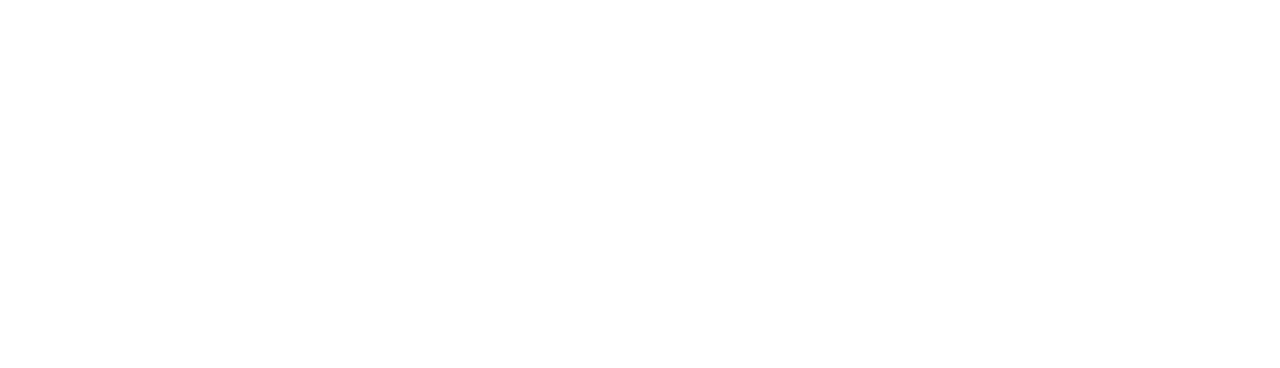
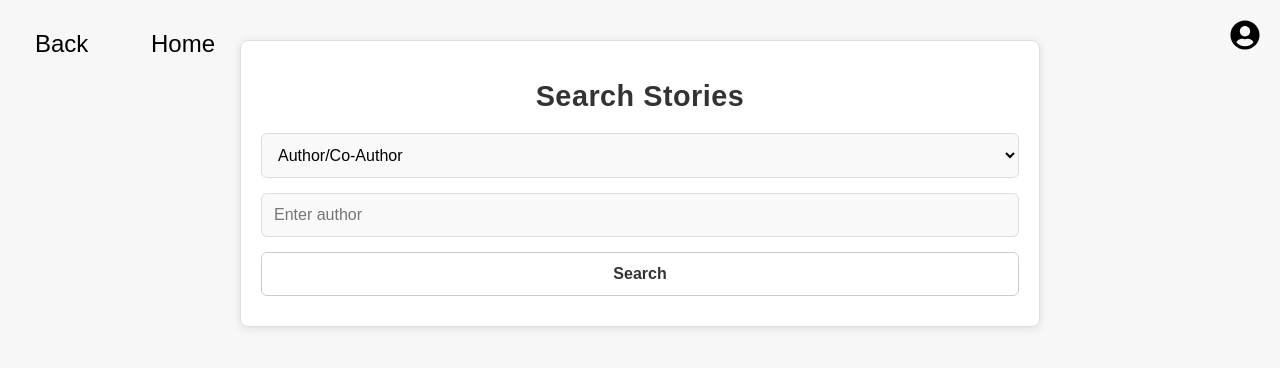
Before and after one commit to bwaklog/stories, a React (Create React App) app in the folder frontend/: page /search in a window 1280 px wide. Before the commit this address had no page. Shown: the top 368 px of the page. Built offline with nearby package versions, Linux system fonts and the light colour scheme; sample sign-in values are in the browser's storage; a small style sheet from the web is missing.

Commit message:
fixed ui and added search page

```diff
--- a/frontend/src/App.js
+++ b/frontend/src/App.js
@@ -6,6 +6,7 @@
 import Story from "./pages/Story";
 import Profile from "./pages/Profile"
 import ViewStory from "./pages/ViewStory";
+import Search from "./pages/Search";
 import RouteProtection from "./RouteProtection";
 import "./App.css";
 
@@ -19,6 +20,7 @@
       <Route path="/story" element={<RouteProtection><Story /></RouteProtection>} />
       <Route path="/profile" element={<RouteProtection><Profile /></RouteProtection>} />
       <Route path="/viewStory" element={<RouteProtection><ViewStory /></RouteProtection>} />
+      <Route path="/search" element={<RouteProtection><Search /></RouteProtection>} />
       </Routes>
     </Router>
   );
--- a/frontend/src/Home.css
+++ b/frontend/src/Home.css
@@ -51,6 +51,7 @@
 .right-sidebar {
    width: 15vw;
    right: 10vw;
+   z-index: -1;
 }
 
 .nav {
@@ -79,13 +80,14 @@
    cursor: pointer;
    transform: scale(1.05);
    box-shadow: 0 0.75rem 1.25rem rgba(0, 0, 0, 0.2);
+   z-index: 1;
 }
 
 .profile {
    display: flex;
    flex-direction: column;
    gap: 2vh;
-   margin-top: 280px;
+   margin-top: 140px;
 }
 
 .profile button {
--- a/frontend/src/Profile.css
+++ b/frontend/src/Profile.css
@@ -1,3 +1,36 @@
+.icons-container {
+    position: fixed;
+    top: 20px;
+    width: 100%;
+    display: flex;
+    justify-content: space-between;
+    z-index: 1000;
+}
+
+.back-button,
+.home-button {
+    display: flex;
+    align-items: center;
+    justify-content: center;
+    padding: 10px 15px;
+    color: black;
+    font-size: 24px;
+    border: none;
+    border-radius: 5px;
+    cursor: pointer;
+    white-space: nowrap;
+    transition: font-weight 0.3s ease;
+}
+
+.back-button:hover,
+.home-button:hover {
+    font-weight: bold;
+}
+
+.home-button {
+    margin-left: 120px;
+}
+
 .profile-container {
     max-width: 600px;
     margin: 50px auto;
--- /dev/null
+++ b/frontend/src/Search.css
@@ -0,0 +1,203 @@
+/* Global Styles */
+body {
+    font-family: 'Arial', sans-serif;
+    background-color: #f7f7f7;
+    margin: 0;
+    padding: 0;
+    color: #333;
+}
+
+.icons-container {
+    position: fixed;
+    top: 20px;
+    width: 100%;
+    display: flex;
+    justify-content: space-between;
+    z-index: 1000;
+}
+
+/* Search Container */
+.search-container {
+    max-width: 800px;
+    margin: 40px auto;
+    padding: 20px;
+    background-color: #fff;
+    border-radius: 8px;
+    border: 1px solid #e0e0e0;
+    box-shadow: 0 2px 10px rgba(0, 0, 0, 0.1);
+    transition: box-shadow 0.3s ease;
+}
+
+/* Heading */
+.search-container h1 {
+    font-size: 1.8rem;
+    color: #333;
+    margin-bottom: 20px;
+    font-weight: 600;
+    text-align: center;
+    letter-spacing: 0.5px;
+}
+
+/* Search Form */
+.search-form {
+    display: flex;
+    flex-direction: column;
+    gap: 15px;
+}
+
+.search-form label {
+    font-size: 1rem;
+    color: #777;
+    font-weight: 500;
+}
+
+.search-form input,
+.search-form select,
+.search-form button {
+    padding: 12px;
+    font-size: 1rem;
+    border-radius: 6px;
+    border: 1px solid #ddd;
+    background-color: #f9f9f9;
+    outline: none;
+    transition: all 0.3s ease;
+}
+
+.search-form input,
+.search-form select {
+    width: 100%;
+}
+
+.search-form input:focus,
+.search-form select:focus {
+    border-color: #4CAF50;
+    background-color: #fff;
+}
+
+/* Button Styling */
+.search-form button {
+    background-color: transparent;
+    color: #333;
+    border: 1px solid #ccc;
+    cursor: pointer;
+    font-weight: 600;
+    transition: background-color 0.3s ease, color 0.3s ease, border-color 0.3s ease;
+}
+
+.search-form button:hover {
+    background-color: #f5f5f5;
+    color: #000;
+    border-color: #999;
+}
+
+/* Error Message */
+.error-message {
+    color: red;
+    font-size: 0.9rem;
+    margin-top: 10px;
+    text-align: center;
+    visibility: hidden;
+}
+
+.error-message.visible {
+    visibility: visible;
+}
+
+/* Results Box */
+.results-box {
+    max-width: 1000px;
+    margin: 40px auto;
+    padding: 20px;
+    border-radius: 8px;
+    background-color: #fff;
+    border: 1px solid #e0e0e0;
+    box-shadow: 0 2px 10px rgba(0, 0, 0, 0.1);
+    transition: box-shadow 0.3s ease;
+}
+
+.results-box h1 {
+    font-size: 1.8rem;
+    color: #333;
+    margin-bottom: 20px;
+    font-weight: 600;
+    text-align: center;
+    letter-spacing: 0.5px;
+}
+/* Results Container */
+.results-container {
+    list-style-type: none;
+    padding: 0;
+    margin: 0;
+}
+
+.results-container li {
+    list-style-type: none;
+    padding: 16px;
+    margin-bottom: 12px;
+    margin-left: -40px;
+    border-bottom: 1px solid #eee;
+    background-color: #fff;
+    border-radius: 6px;
+    transition: background-color 0.3s ease, box-shadow 0.3s ease;
+}
+
+.results-container li:hover {
+    cursor: pointer;
+    background-color: #f5f5f5;
+    box-shadow: 0 2px 8px rgba(0, 0, 0, 0.1);
+}
+
+.results-container h3 {
+    font-size: 1.2rem;
+    font-weight: 500;
+    color: #333;
+    margin-bottom: 8px;
+}
+
+.results-container p {
+    font-size: 0.9rem;
+    color: #777;
+    line-height: 1.5;
+}
+
+.results-container p strong {
+    font-weight: 600;
+    color: #333;
+}
+
+/* No Results Text */
+.no-results {
+    font-size: 1rem;
+    color: #bbb;
+    text-align: center;
+    padding: 20px;
+}
+
+.back-button {
+    position: fixed;
+    top: 20px;
+    left: 20px;
+    padding: 10px 15px;
+    color: black;
+    font-size: 24px;
+    border: none;
+    border-radius: 5px;
+    cursor: pointer;
+    z-index: 1000;
+    display: flex;
+    align-items: center;
+    transition: font-weight 0.3s ease;
+}
+
+.back-button:hover {
+    font-weight: bold;
+}
+
+.profile-icon {
+    color: black;
+    position: fixed;
+    top: 20px;
+    right: 20px;
+    z-index: 1000;
+    cursor: pointer;
+}
--- a/frontend/src/ViewStory.css
+++ b/frontend/src/ViewStory.css
@@ -2,6 +2,17 @@
     padding: 16px;
     background: #f4f7fb;
     min-height: 100vh;
+}
+
+.icons-container {
+    position: fixed;
+    top: 20px;
+    left: 0;
+    width: 100%;
+    display: flex;
+    justify-content: space-between;
+    z-index: 1000;
+    padding: 0 16px;
 }
 
 .story-header {
@@ -9,6 +20,8 @@
     justify-content: space-between;
     align-items: center;
     margin-bottom: 20px;
+    margin-top: 40px;
+    /* Ensure spacing from top for fixed header */
 }
 
 .story-header h1 {
@@ -18,6 +31,8 @@
     text-transform: capitalize;
     letter-spacing: 0.5px;
     margin-bottom: 5px;
+    max-width: 70%;
+    /* Ensure the title doesn't stretch too far */
 }
 
 .story-header h2 {
@@ -37,7 +52,15 @@
 }
 
 .profile-button {
+    background-color: transparent;
+    color: #000;
+    border: none;
+    cursor: pointer;
     font-size: 1.8em;
+    display: flex;
+    justify-content: center;
+    align-items: center;
+    padding: 8px;
 }
 
 .story-details {
@@ -51,6 +74,7 @@
     text-align: left;
     margin-left: 30px;
     margin-bottom: 0;
+    font-size: 1.2em;
 }
 
 .story-details h1 {
@@ -74,6 +98,8 @@
     border: 1px solid #ddd;
     border-radius: 8px;
     background: #fff;
+    box-shadow: 0px 4px 12px rgba(0, 0, 0, 0.1);
+    /* Add subtle shadow for better presentation */
 }
 
 .story-content p {
--- a/frontend/src/pages/Home.js
+++ b/frontend/src/pages/Home.js
@@ -18,12 +18,15 @@
   window.location.href = "/viewStory";
 }
 
+function searchStories() {
+  window.location.href = "/search";
+}
+
 function LeftSideBar() {
   return (
     <div className="left-sidebar">
       <div className="nav">
-        <button>Explore</button>
-        <button>Search Stories</button>
+        <button onClick={searchStories}>Search Stories</button>
         <button
           onClick={() => (window.location.href = "http://localhost:3000/story")}
         >
--- a/frontend/src/pages/Profile.js
+++ b/frontend/src/pages/Profile.js
@@ -65,8 +65,25 @@
     fetchUserProfile();
   }, []);
 
+  const handleBack = () => {
+    window.history.back();
+  };
+
+  const handleHome = () => {
+    window.location.href = "/home";
+  };
+
   return (
     <div>
+      <div className="icons-container">
+        <button className="back-button" onClick={handleBack}>
+          Back
+        </button>
+        <button className="home-button" onClick={handleHome}>
+          Home
+        </button>
+      </div>
+
       <div className="profile-container">
         <h1>User Profile</h1>
         <div className={`error-message ${error ? "visible" : "hidden"}`}>
--- /dev/null
+++ b/frontend/src/pages/Search.js
@@ -0,0 +1,136 @@
+import React, { useState } from "react";
+import { FaUserCircle } from "react-icons/fa";
+import "../Search.css";
+
+const Search = () => {
+  const [queryType, setQueryType] = useState("author");
+  const [query, setQuery] = useState("");
+  const [results, setResults] = useState([]);
+  const [error, setError] = useState("");
+  const [searched, setSearched] = useState(false);
+
+  const handleSearch = async () => {
+    if (!query) {
+      setError(`Please enter a ${queryType} to search.`);
+      setResults([]);
+      return;
+    }
+
+    setSearched(true);
+
+    try {
+      const token = localStorage.getItem("jwt");
+      if (!token) {
+        setError("You need to log in to perform a search.");
+        setResults([]);
+        return;
+      }
+
+      const url = `http://localhost:4000/stories?${queryType}=${query}`;
+      const response = await fetch(url, {
+        method: "GET",
+        headers: {
+          Authorization: `Bearer ${token}`,
+        },
+      });
+
+      const data = await response.json();
+      if (response.ok) {
+        if (data.length === 0) {
+          setResults([]);
+          setError("No stories found.");
+        } else {
+          setResults(data);
+          setError("");
+        }
+      } else {
+        setResults([]);
+        setError(data.error || "Failed to fetch stories.");
+      }
+    } catch (err) {
+      setResults([]);
+      setError("An error occurred. Please try again.");
+    }
+  };
+
+  const handleBack = () => {
+    window.history.back();
+  };
+
+  const handleHome = () => {
+    window.location.href = "/home";
+  };
+
+  return (
+    <div>
+      <div className="icons-container">
+        <button className="back-button" onClick={handleBack}>
+          Back
+        </button>
+        <button className="home-button" onClick={handleHome}>
+          Home
+        </button>
+      </div>
+      <a href="/profile" className="profile-icon">
+        <FaUserCircle size={30} />
+      </a>
+      <div className="search-container">
+        <h1>Search Stories</h1>
+        <div className="search-form">
+          <label>
+            <select
+              value={queryType}
+              onChange={(e) => setQueryType(e.target.value)}
+            >
+              <option value="author">Author/Co-Author</option>
+              <option value="id">Story ID</option>
+              <option value="tag">Tag</option>
+            </select>
+          </label>
+          <input
+            type="text"
+            placeholder={`Enter ${queryType}`}
+            value={query}
+            onChange={(e) => setQuery(e.target.value)}
+          />
+          <button onClick={handleSearch}>Search</button>
+        </div>
+        <div className={`error-message ${error ? "visible" : "hidden"}`}>
+          {error}
+        </div>
+      </div>
+      {searched && results.length > 0 && (
+        <div className="results-box">
+          <h1>Results</h1>
+          <div className="results-container">
+            <ul>
+              {results.map((story, index) => (
+                <li key={index}>
+                  <h3>{story.metadata.title}</h3>
+                  <p>{story.content}</p>
+                  <p>
+                    <strong>Author:</strong>{" "}
+                    {story.metadata.author || story.author || "Unknown"}
+                  </p>
+                  {story.metadata.coAuthors?.length > 0 && (
+                    <p>
+                      <strong>Co-Authors:</strong>{" "}
+                      {story.metadata.coAuthors.join(", ")}
+                    </p>
+                  )}
+                  {story.metadata.tags?.length > 0 && (
+                    <p>
+                      <strong>Tags:</strong> {story.metadata.tags.join(", ")}
+                    </p>
+                  )}
+                </li>
+              ))}
+            </ul>
+          </div>
+        </div>
+      )}
+    </div>
+  );
+};
+
+export default Search;
--- a/frontend/src/pages/ViewStory.js
+++ b/frontend/src/pages/ViewStory.js
@@ -1,10 +1,10 @@
 import React from "react";
-import { FaArrowLeft, FaUserCircle } from "react-icons/fa";
+import { FaUserCircle } from "react-icons/fa";
 import "../ViewStory.css";
 
 const ViewStory = () => {
   const handleBack = () => {
-    window.location.href = "/home";
+    window.history.back();
   };
 
   const openProfile = () => {
@@ -15,17 +15,22 @@
 
   return (
     <div className="view-story">
-      <div className="story-header">
+      <div className="icons-container">
         <button className="back-button" onClick={handleBack}>
-          <FaArrowLeft size={24} />
+          Back
         </button>
-        <h1>{storyData.title}</h1>
+        <button className="home-button" onClick={handleBack}>
+          Home
+        </button>
         <button className="profile-button" onClick={openProfile}>
           <FaUserCircle size={32} />
         </button>
       </div>
+      <div className="story-header">
+        <h1>{storyData.title}</h1>
+      </div>
       <div className="story-details">
-        <h2>{storyData.title}need to figure out tittle code</h2>
+        <h2>{storyData.title}need to figure out tittle code here</h2>
         <h3 className="author-heading">Written By: {storyData.author}</h3>
       </div>
       <div className="story-content">
```
